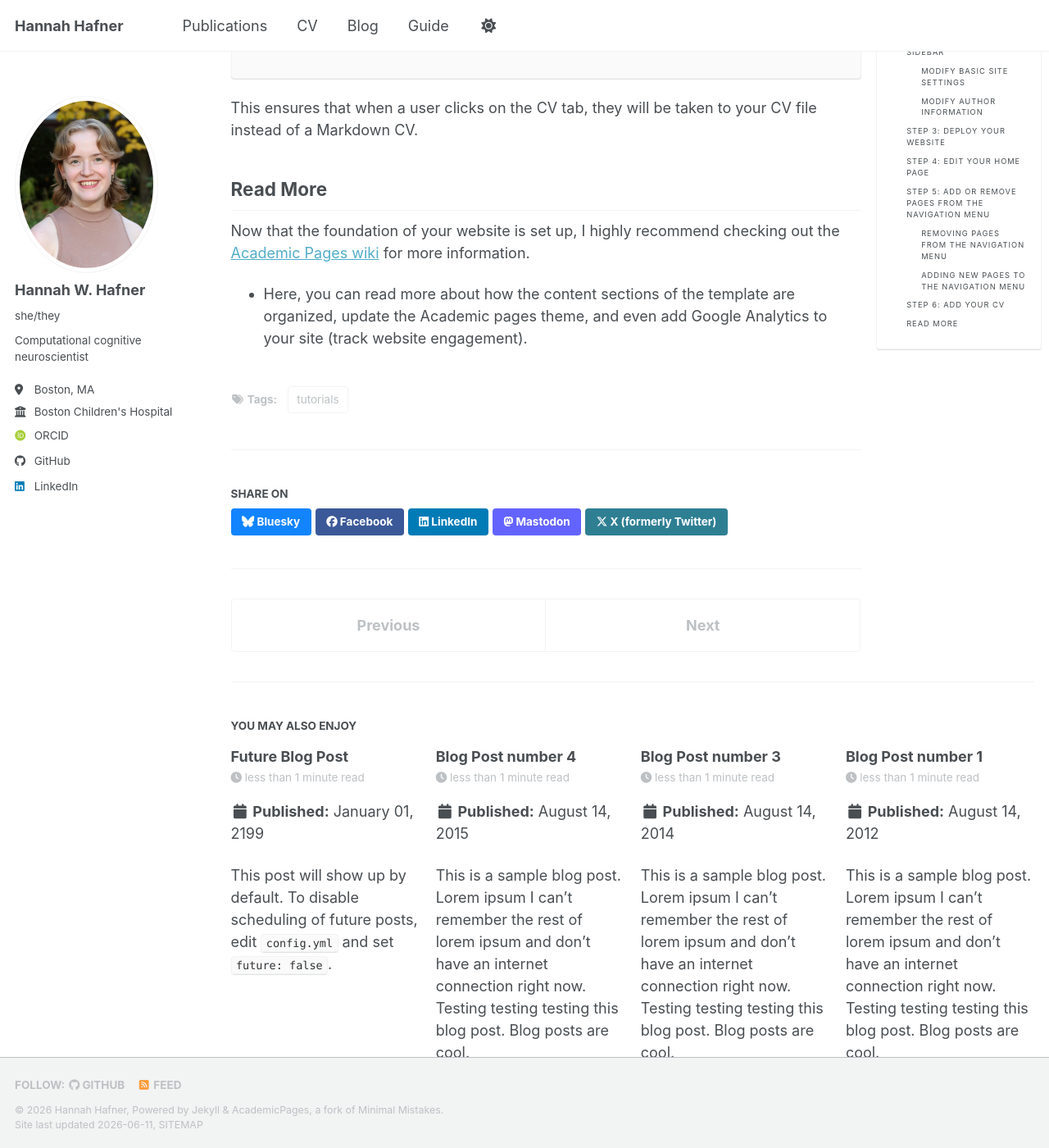
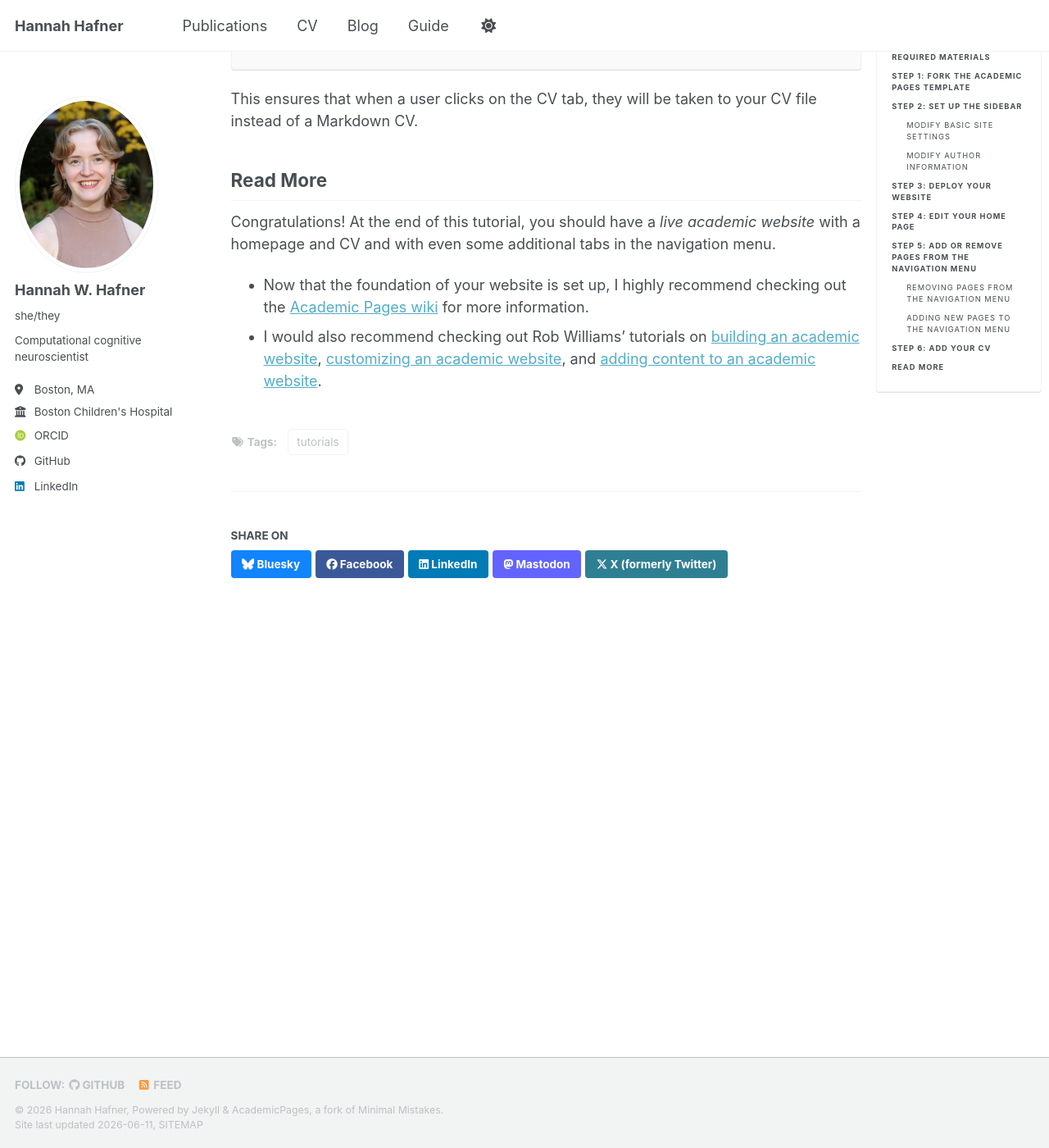
Before and after one commit to hannahhafner/hannahhafner.github.io, a Jekyll site: the page built from _posts/2026-06-10-website_tutorial.md, in a window 1280 px wide and 1400 px high, scrolled down 6229 px. Shown: the whole window at 82% size. Built offline with Jekyll 4.4.1, drawn with Linux system fonts in a browser that asks for light colours; some web fonts are replaced; a script bundle is joined from its source files by our own code; library files that are not in the unit come from our copies; some of the changed text lies outside the part shown.

Commit message:
Remove extra blog posts and improve website tutorial

````diff
--- a/_config.yml
+++ b/_config.yml
@@ -95,7 +95,7 @@ publication_category:
 teaser                   :  # filename of teaser fallback teaser image placed in /images/ for social media previews
 breadcrumbs              : false # true, false (default)
 words_per_minute         : 160
-future                   : true
+future                   : false
 read_more                : "disabled" # if enabled, adds "Read more" links to excerpts
 talkmap_link             : false      #change to true to add link to talkmap on talks page
 comments:
--- a/_posts/2012-08-14-blog-post-1.md
+++ /dev/null
@@ -1,20 +0,0 @@
----
-title: 'Blog Post number 1'
-date: 2012-08-14
-permalink: /posts/2012/08/blog-post-1/
-tags:
-  - cool posts
-  - category1
-  - category2
----
-
-This is a sample blog post. Lorem ipsum I can't remember the rest of lorem ipsum and don't have an internet connection right now. Testing testing testing this blog post. Blog posts are cool.
-
-Headings are cool
-======
-
-You can have many headings
-======
-
-Aren't headings cool?
-------
--- a/_posts/2014-08-14-blog-post-3.md
+++ /dev/null
@@ -1,20 +0,0 @@
----
-title: 'Blog Post number 3'
-date: 2014-08-14
-permalink: /posts/2014/08/blog-post-3/
-tags:
-  - cool posts
-  - category1
-  - category2
----
-
-This is a sample blog post. Lorem ipsum I can't remember the rest of lorem ipsum and don't have an internet connection right now. Testing testing testing this blog post. Blog posts are cool.
-
-Headings are cool
-======
-
-You can have many headings
-======
-
-Aren't headings cool?
-------
--- a/_posts/2026-06-10-website_tutorial.md
+++ b/_posts/2026-06-10-website_tutorial.md
@@ -1,22 +1,21 @@
 ---
-title: 'Creating an Academic Personal Website'
+title: 'How to create an Academic Personal Website'
 date: 2026-06-10
 permalink: /posts/2026/06/website_tutorial/
 excerpt: Curious about how I created my personal website? It's not as difficult as it may seem. Also, it's completely free to create and host!
 toc: true
 toc_sticky: true
+layout: single
 tags:
   - tutorials
 ---
-
-# Creating an Academic Portfolio Website
 This website was created using GitHub Pages, which you can read more about [in their documentation](https://docs.github.com/en/pages). I based my website off this [existing GitHub Pages template.](https://academicpages.github.io/) If you want to use a different template, you can find additional templates [here,](https://github.com/topics/portfolio-website) or you can do your own research.
 
  Using a pre-existing template is why you don't need a background in web development to create your own academic portfolio!
 
  For this tutorial, I am assuming that you have a basic understanding of GitHub (clone, commit, pull, push) and Markdown in order to create the the webpages on your website
 
-If you don't, I recommend checking out [this GitHub tutorial](https://docs.github.com/en/get-started/start-your-journey/hello-world) and this [basic Markdown syntax.](https://www.markdownguide.org/basic-syntax/)
+If you don't, I recommend checking out [this GitHub tutorial](https://docs.github.com/en/get-started/start-your-journey/hello-world) and this [basic Markdown syntax.](https://www.markdownguide.org/basic-syntax/). You can also check out this [detailed tutorial](https://jayrobwilliams.com/posts/2020/06/academic-website/) on creating an Academic Pages website (assuming no prior knowledge in GitHub) created by Rob Williams.
 
  On to the website tutorial!
 
@@ -52,18 +51,41 @@ In order to setup the sidebar for the website, you will need to edit the `_confi
 ### Modify Basic Site Settings
 If you open the `_config.yml` file in your repository, under basic site settings, you should see these options from the Academic Pages template:
 
-![Basic Site Settings](/images/basic_site_settings.png)
+
+```yml
+# Basic Site Settings
+locale                   : "en-US"
+site_theme               : "default" # The available themes options are "default", "air", "sunrise", "mint", "dirt" and "contrast"
+title                    : "Your Name / Site Title"
+title_separator          : "-"
+name                     : &name "Your Name"
+description              : &description "Your Name's academic portfolio"   # Update this with a general description of your site, this is the default if not overridden by a page
+url                      : https://academicpages.github.io # The base hostname & protocol for your site e.g. "https://[your GitHub username].github.io",
+                                                           # or if you already have some other page hosted on Github then use "https://[your GitHub username].github.io/[Your Repo Name]"
+baseurl                  : "" # the subpath of your site, e.g. "/blog"
+repository               : "academicpages/academicpages.github.io"
+```
 
 Make sure you update the title, name, description, url, and repository for your website.
 
-Repository is the path to the repository from your GitHub account, which should be **\<your_github_username>/<your_github_username>.github.io**
+Repository is the path to the repository from your GitHub account, which should be **\<your_github_username>/\<your_github_username\>.github.io**
 
 ### Modify Author Information
 In order to change the profile picture, first you need to upload a headshot of yourself into the `images/` folder for the repository. You can do this on the GitHub website by clicking on the `images/` folder and clicking Add File in the top right corner, or by locally adding a file and pushing it to GitHub.
 
 Replace `profile.png` with the name of your image file.
 
-![Biographic Information](/images/biographic_info.png)
+```yml
+  # Biographic information
+  avatar           : "profile.png"
+  name             : "Your Sidebar Name"
+  pronouns         : # example: "she/her"
+  bio              : "Short biography for the left-hand sidebar"
+  location         : "Earth"
+  employer         : "Red Brick University"
+  uri              : # URL
+  email            : "none@example.org"
+```
 
 Also, make sure you modify name, bio, location and employer. If you don't want a certain category shown on the sidebar, you can comment it out by putting a \# in front of the corresponding line (as shown in the image for pronouns and URI)
 
@@ -150,5 +169,7 @@ redirect_to: /files/myCV.pdf
 This ensures that when a user clicks on the CV tab, they will be taken to your CV file instead of a Markdown CV.
 
 ## Read More
-Now that the foundation of your website is set up, I highly recommend checking out the [Academic Pages wiki](https://github.com/academicpages/academicpages.github.io/wiki) for more information.
-* Here, you can read more about how the content sections of the template are organized, update the Academic pages theme, and even add Google Analytics to your site (track website engagement).
+Congratulations! At the end of this tutorial, you should have a *live academic website* with a homepage and CV and with even  some additional tabs in the navigation menu.
+
+* Now that the foundation of your website is set up, I highly recommend checking out the [Academic Pages wiki](https://github.com/academicpages/academicpages.github.io/wiki) for more information.
+* I would also recommend checking out Rob Williams' tutorials on [building an academic website](https://jayrobwilliams.com/posts/2020/06/academic-website/), [customizing an academic website](https://jayrobwilliams.com/posts/2020/07/customizing-website/), and [adding content to an academic website](https://jayrobwilliams.com/posts/2020/08/website-content/).
--- a/_posts/2199-01-01-future-post.md
+++ /dev/null
@@ -1,11 +0,0 @@
----
-title: 'Future Blog Post'
-date: 2199-01-01
-permalink: /posts/2012/08/blog-post-4/
-tags:
-  - cool posts
-  - category1
-  - category2
----
-
-This post will show up by default. To disable scheduling of future posts, edit `config.yml` and set `future: false`.
````
Also changed, not shown: other parts of _posts/2026-06-10-website_tutorial.md (+0 -3 lines), _posts/2015-08-14-blog-post-4.md (deleted, +0 -20 lines), images/basic_site_settings.png (deleted).
